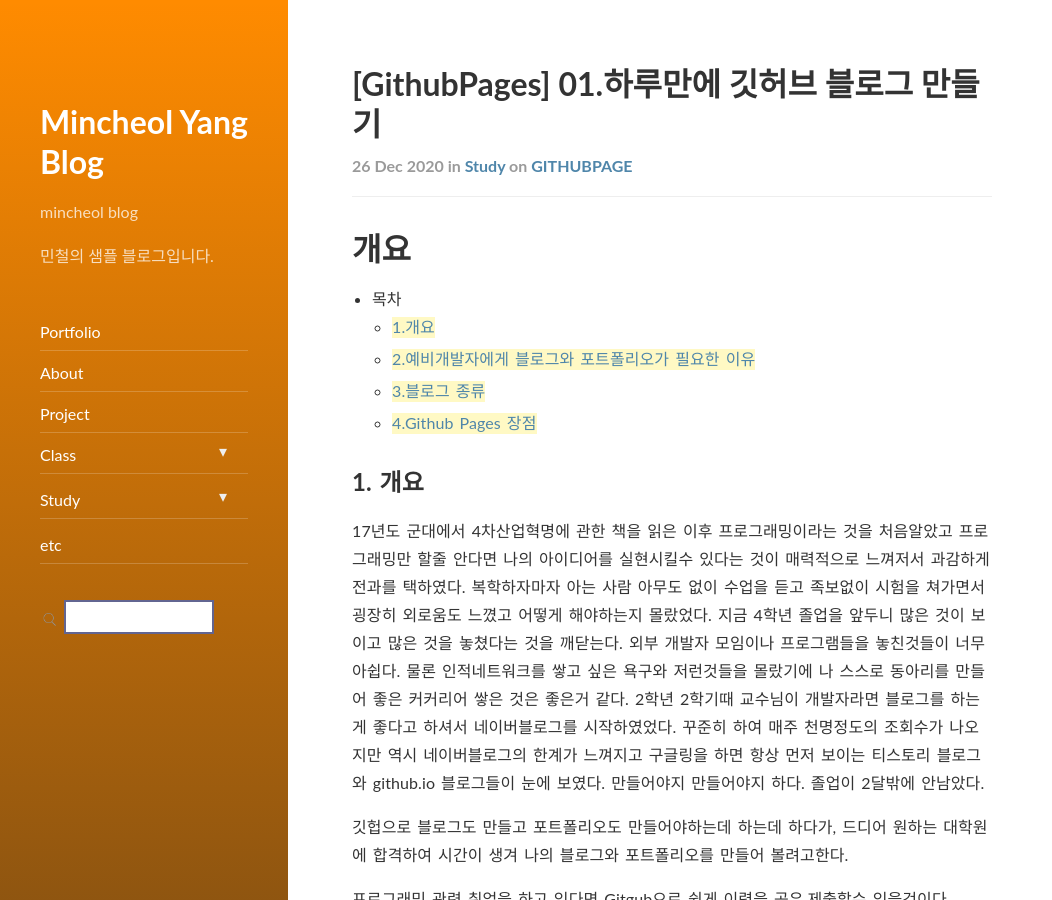
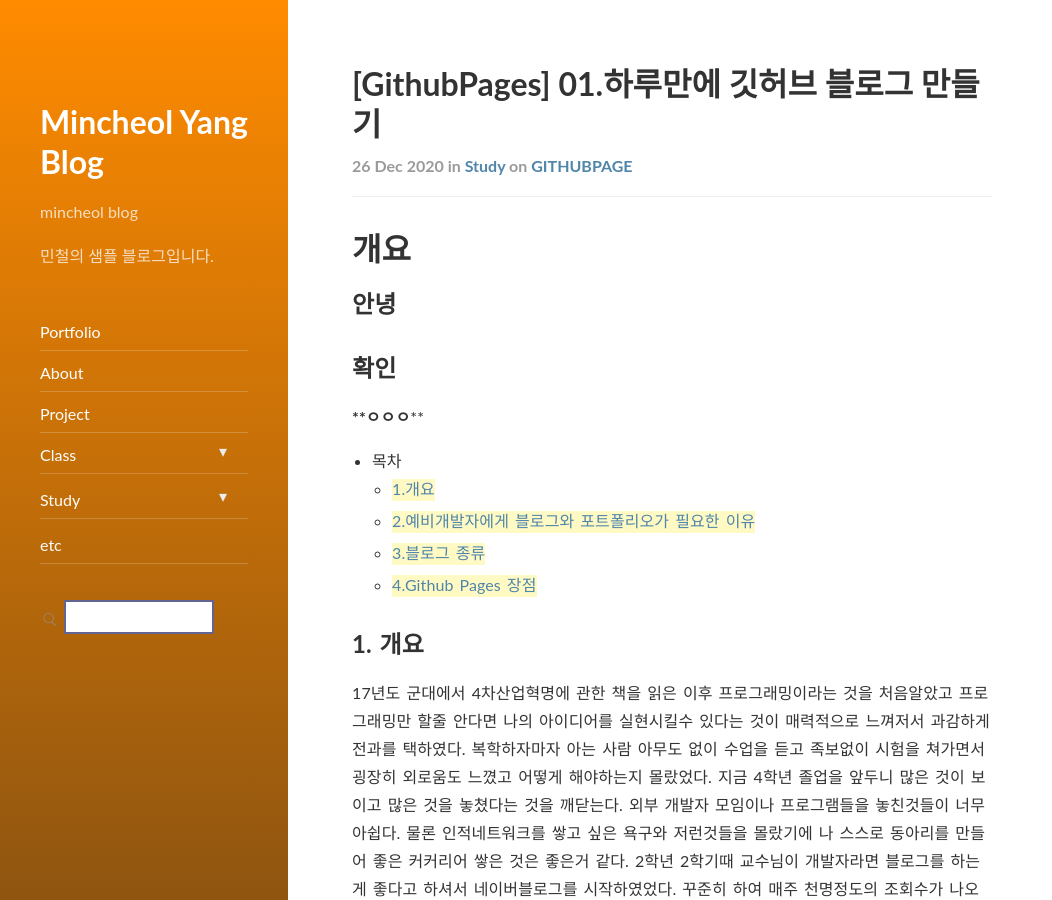
Before and after one commit to raon0207/raon0207.github.io, a Jekyll site: the page built from _posts/study/2020-12-26-making-blog01.md, in a window 1280 px wide and 900 px high. Shown: the whole window, without its empty margins (0-1052 px from the left). Built offline with Jekyll 4.4.1, drawn with Linux system fonts in a browser that asks for light colours; nearby versions of some CDN libraries.

Commit message:
Update 2020-12-26-making-blog01.md

```diff
--- a/_posts/study/2020-12-26-making-blog01.md
+++ b/_posts/study/2020-12-26-making-blog01.md
@@ -1,17 +1,24 @@
 ---
 layout: post
-title:  "[GithubPages] 01.하루만에 깃허브 블로그 만들기"
-subtitle:   "개요"
-date: 2020-12-26 11:45:51 +0900
+title: '[GithubPages] 01.하루만에 깃허브 블로그 만들기'
+subtitle: 개요
+date: '2020-12-26 11:45:51 +0900'
 categories: study
 tags: githubpage
 comments: true
 related_posts:
-    - category/_posts/study/2020-12-26-making-blog-02.md
-    - category/_posts/study/2020-12-26-making-blog-03.md
+  - category/_posts/study/2020-12-26-making-blog-02.md
+  - category/_posts/study/2020-12-26-making-blog-03.md
+published: true
 ---
 
 # 개요
+
+## 안녕
+
+## 확인
+
+****ㅇㅇㅇ****
 
 - 목차
     - [1.개요](#개요)
```
